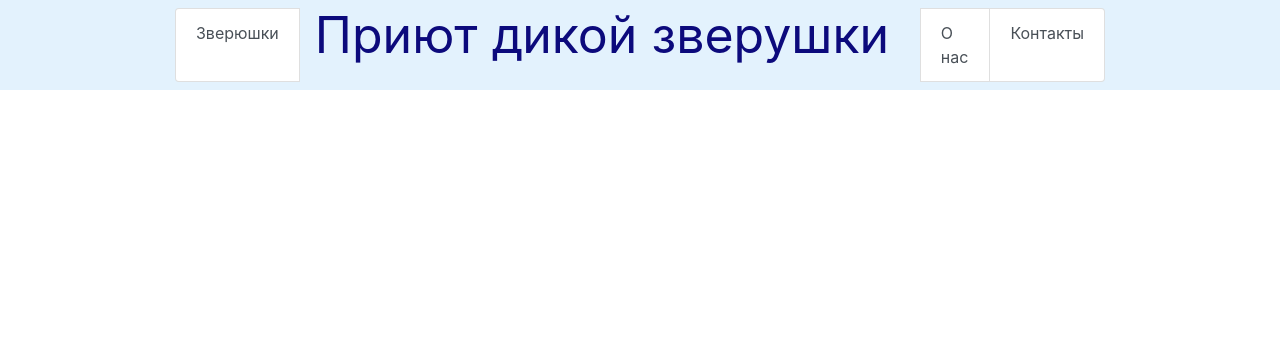
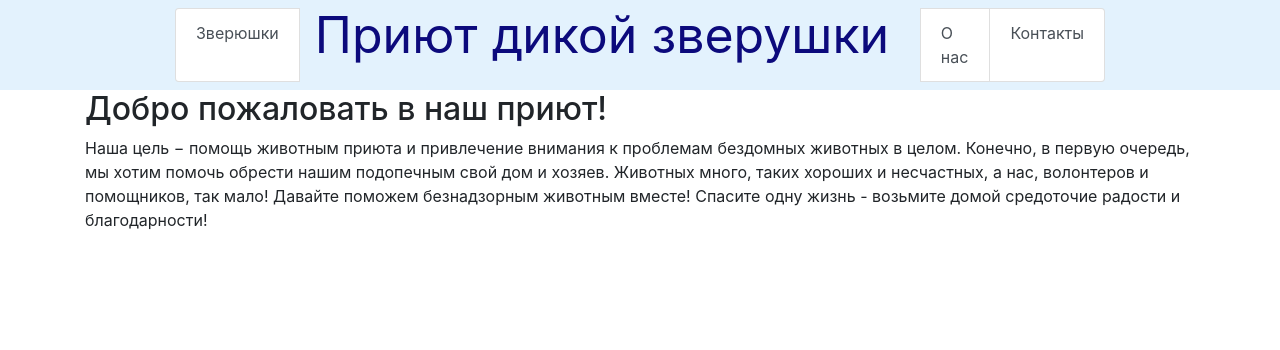
Before and after one commit to bobruk76/D_project, a Django app: page / in a window 1280 px wide. Shown: the top 350 px of the page. Run offline with Django 3.2, Linux system fonts and the light colour scheme; some libraries are stand-ins or nearby versions.

Commit message:
end of tastk

```diff
--- a/pets/templates/index.html
+++ b/pets/templates/index.html
@@ -1 +1,13 @@
 {% extends 'base.html' %}
+{% block content %}
+<div class="container mx-auto">
+        <H2>Добро пожаловать в наш приют!</H2>
+
+        <p>
+            Наша цель − помощь животным приюта и привлечение внимания к проблемам бездомных животных в целом.
+
+Конечно, в первую очередь, мы хотим помочь обрести нашим подопечным свой дом и хозяев. Животных много, таких хороших и несчастных, а нас, волонтеров и помощников, так мало! Давайте поможем безнадзорным животным вместе! Спасите одну жизнь - возьмите домой средоточие радости и благодарности!
+        </p>
+
+</div>
+{% endblock %}
```
Also changed, not shown: fixtures.json (+1 -1 lines), media/pets_photo/200px-Embden_goose_at_zoo.jpg (added), media/pets_photo/hqdefault_mkDfw2T.jpg (added), media/pets_photo/Без_названия_RlG0MBX.jpg (added), static/img/favicon.png (added).
